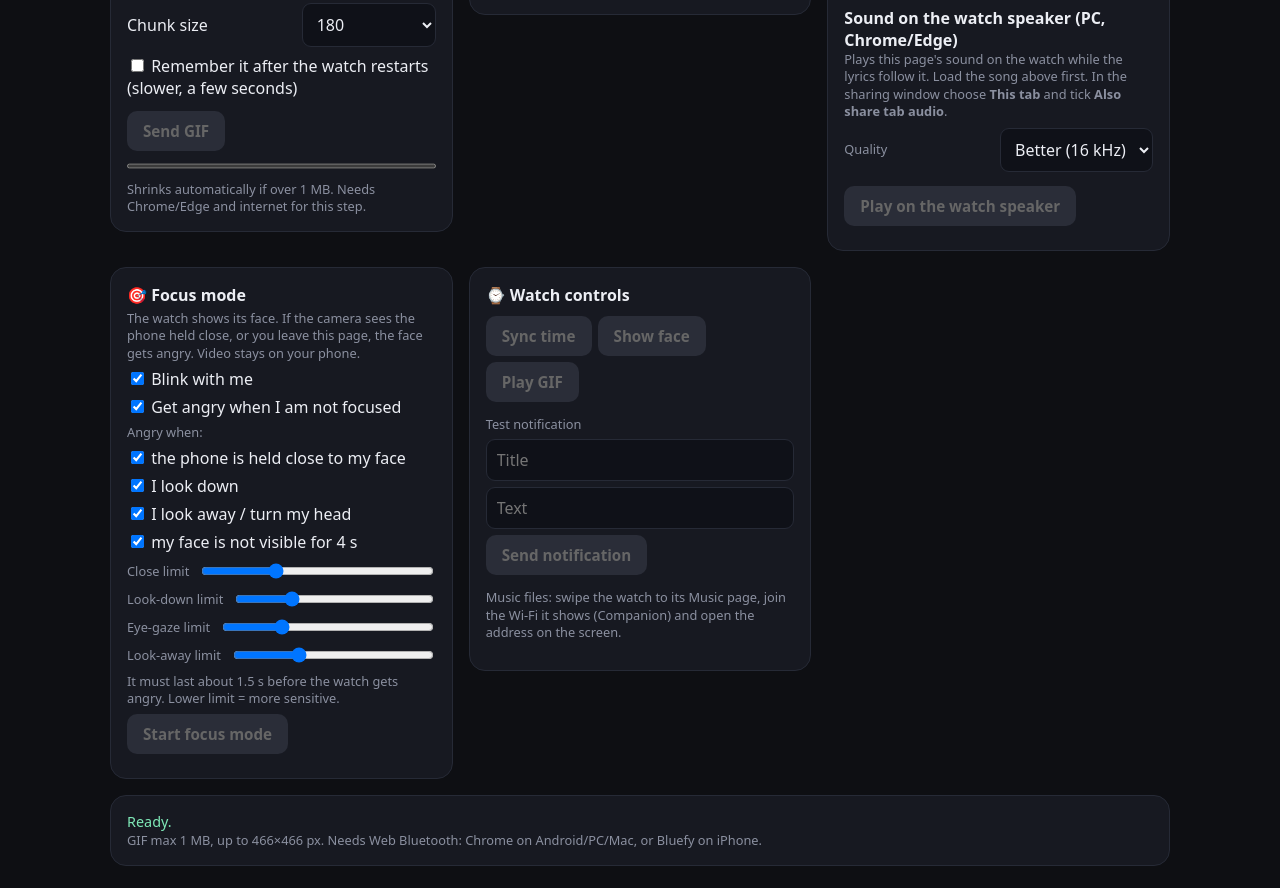
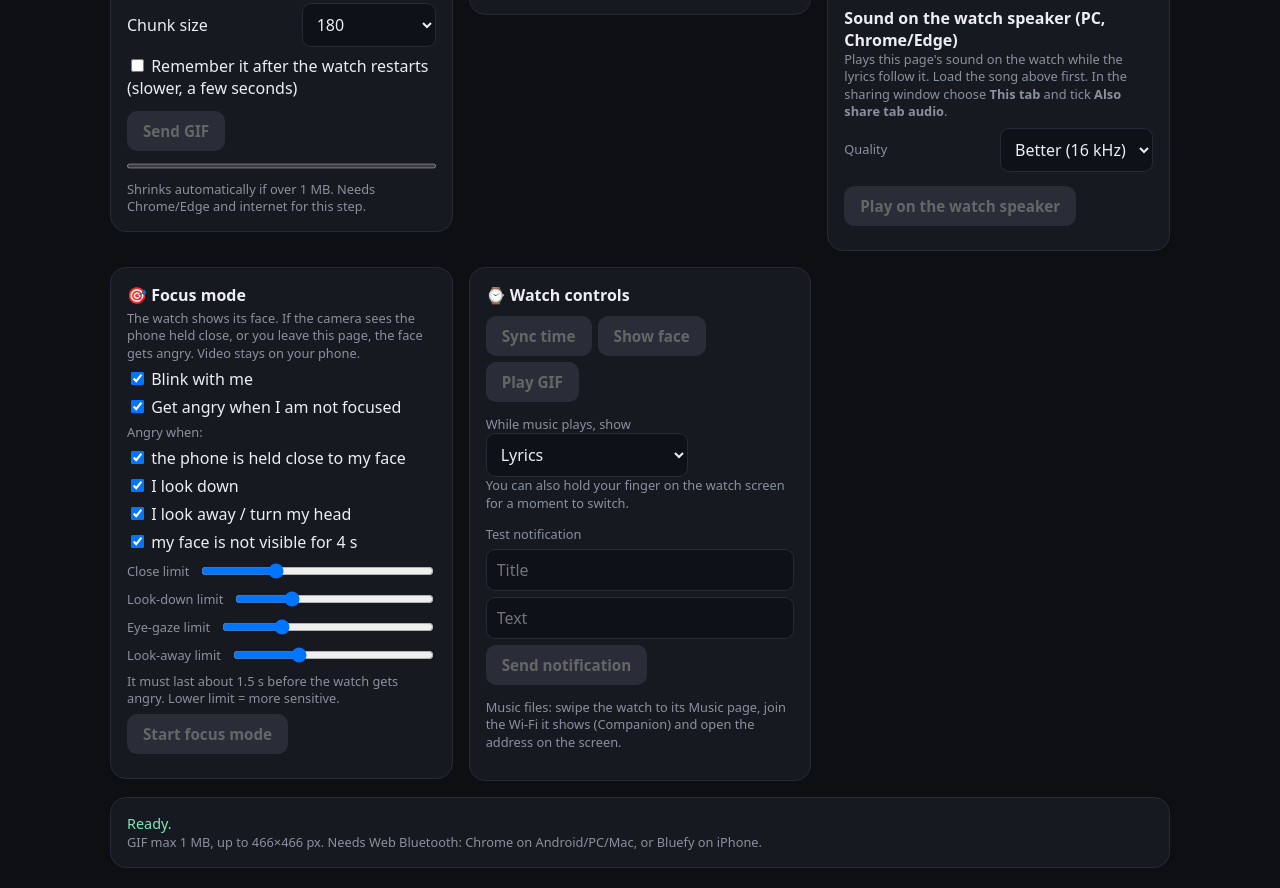
Before and after one commit to Najem782/companion, a plain HTML site: page index.html in a window 1280 px wide. Shown: the part 565-1453 px from the top of the page. Drawn offline with Linux system fonts and the light colour scheme.

Commit message:
Add view selection dropdown and update sync functionality
Added a selection dropdown for view options and updated related functionality.

```diff
--- a/index.html
+++ b/index.html
@@ -146,6 +146,12 @@
       <button id="face" class="alt" disabled>Show face</button>
       <button id="play" class="alt" disabled>Play GIF</button>
     </div>
+    <div class="small" style="margin-top:14px">While music plays, show</div>
+    <select id="viewSel">
+      <option value="2">Lyrics</option>
+      <option value="1">Singing face with mic</option>
+    </select>
+    <div class="small">You can also hold your finger on the watch screen for a moment to switch.</div>
     <div class="small" style="margin-top:14px">Test notification</div>
     <input id="ntitle" type="text" placeholder="Title" maxlength="30">
     <input id="ntext" type="text" placeholder="Text" maxlength="120">
@@ -390,6 +396,7 @@ async function syncTime() {
   const epoch = Math.floor(Date.now() / 1000);
   const offsetMin = -new Date().getTimezoneOffset();   // minutes east of UTC
   await writeCtrl('TIME:' + epoch + ':' + offsetMin);
+  try { await writeCtrl('VIEW:' + $('viewSel').value); } catch (e) {}
   log('Connected. Time synced to ' + new Date().toLocaleTimeString());
 }
 function waitStatus(ms = 15000) {
@@ -440,6 +447,7 @@ $('send').onclick = async () => {
 };
 
 $('sync').onclick = () => syncTime().catch(e => log(e.message));
+$('viewSel').onchange = () => writeCtrl('VIEW:' + $('viewSel').value).catch(e => log(e.message));
 $('face').onclick = () => writeCtrl('FACE').catch(e => log(e.message));
 $('play').onclick = () => writeCtrl('GIF').catch(e => log(e.message));
 
```
